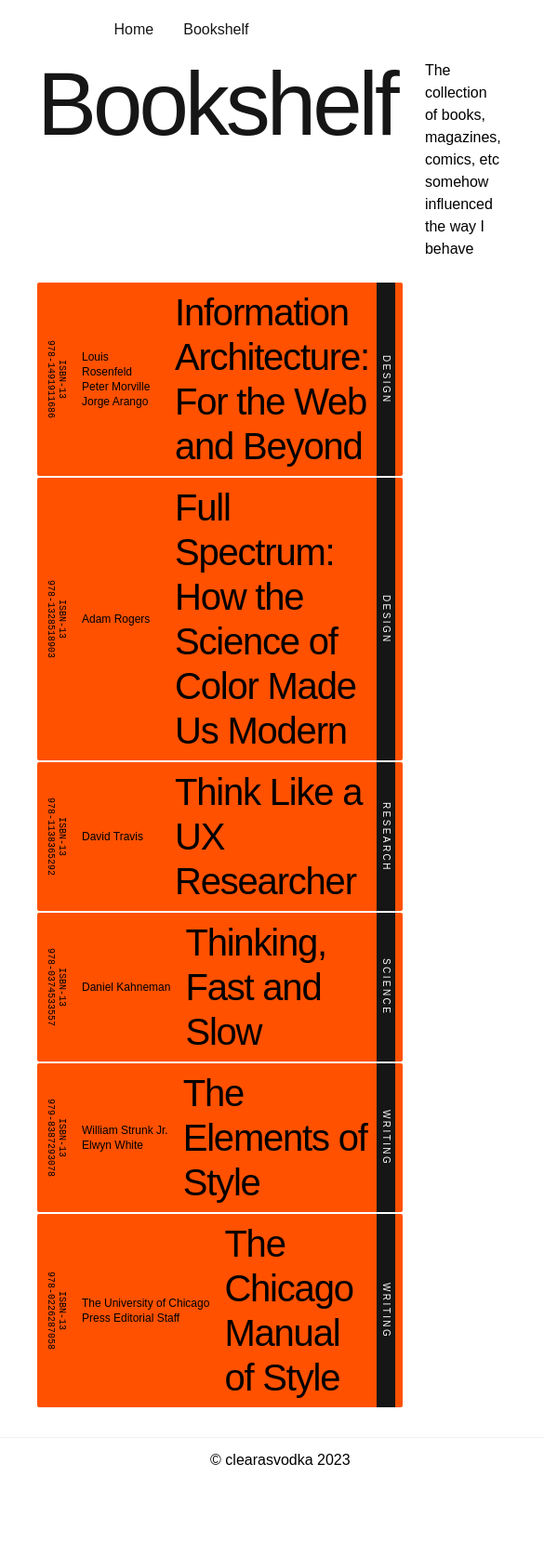
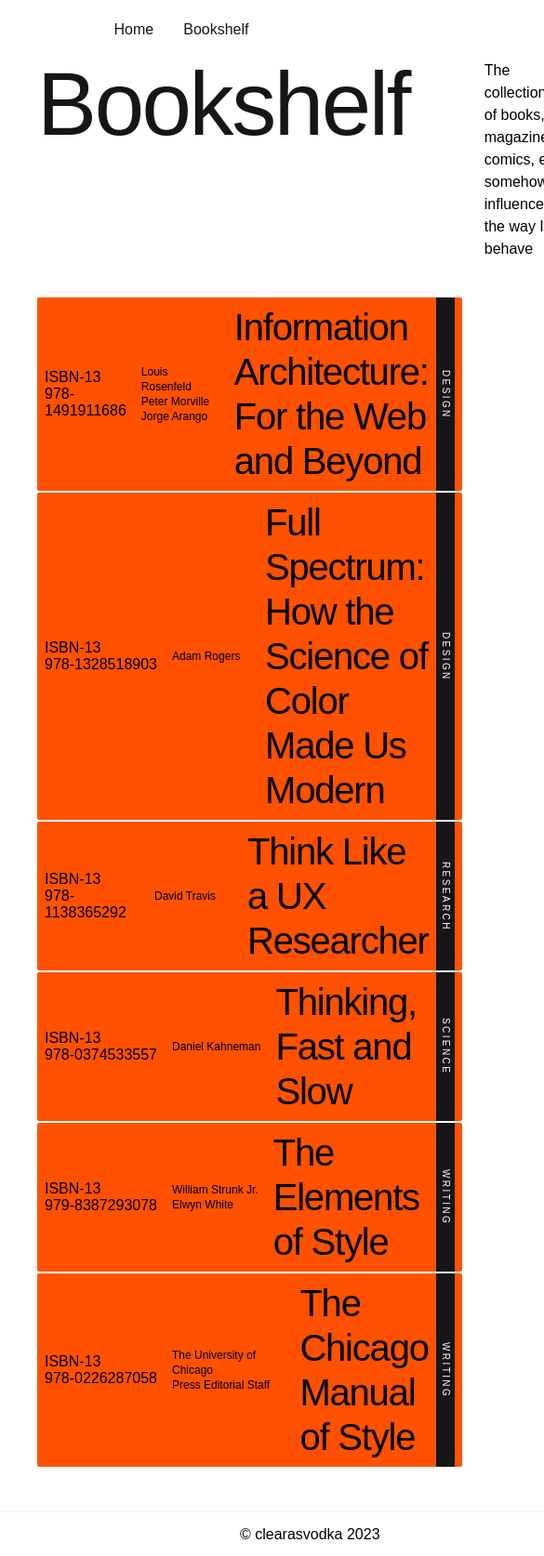
Before and after one commit to clearasvodka/clearasvodka.github.io, a Next.js app: page /bookshelf in a window 390 px wide. Shown: the top 1674 px of the page at 93% size, 585 px wide, since content can reach past the window. Before the commit the page ends 1594 px from the top, so only its background shows below. Built offline with nearby package versions, Linux system fonts and the light colour scheme; a web font is replaced by a local one.

Commit message:
Mobile layot support

```diff
--- a/src/app/globals.css
+++ b/src/app/globals.css
@@ -8,16 +8,8 @@
   box-sizing: border-box;
 }
 
-main {
-  display: grid;
-  padding: 0 20px;
-  grid-template-columns: auto repeat(12, 64px) auto;
-  grid-auto-rows: auto;
-  gap: 24px;
-}
-
 :root {
-  font-family: neue-haas-grotesk-text, sans-serif;
+  font-family: "neue-haas-grotesk-text", sans-serif;
   font-synthesis: none;
   text-rendering: optimizeLegibility;
   -webkit-font-smoothing: antialiased;
@@ -30,6 +22,15 @@
   display: grid;
   grid-template-rows: auto 1fr auto;
   background-color: var(--cav-color-background);
+}
+
+main {
+  display: grid;
+  padding: 0 20px;
+  grid-template-columns: auto repeat(12, 64px) auto;
+  grid-auto-rows: auto;
+  column-gap: 24px;
+  row-gap: 40px;
 }
 
 h1 {
@@ -68,38 +69,20 @@
   line-height: 24px;
 }
 
-.mono {
-  font-family: monospace;
-  font-size: 10px;
-  line-height: 12px;
-  font-weight: 500;
-  writing-mode: vertical-rl;
-  text-align: center;
-}
-
 li {
   list-style-type: none;
 }
 
-header {
-  width: 100%;
-  position: sticky;
-  top: 0;
-  backdrop-filter: saturate(1.8) blur(16px);
-  background-color: rgba(255, 255, 255, 0.32);
-}
-
-footer {
-  display: flex;
-  height: 48px;
-  border-top: 1px solid #f2f2f2;
-  align-items: center;
-  justify-content: center;
-  margin-top: 32px;
+@media only screen and (max-width: 1180px) {
 }
 
 @media only screen and (max-width: 480px) {
   main {
     grid-template-columns: repeat(2, 1fr);
   }
+  h1 {
+    font-family: "neue-haas-grotesk-text", sans-serif;
+    font-weight: 300;
+    letter-spacing: -2.4px;
+  }
 }
--- a/src/components/Navigation/Footer/Footer.tsx
+++ b/src/components/Navigation/Footer/Footer.tsx
@@ -1,3 +1,5 @@
+import "./footer.css";
+
 function Footer() {
   const currentYear = new Date().getFullYear();
 
--- a/src/components/Navigation/Footer/footer.css
+++ b/src/components/Navigation/Footer/footer.css
@@ -0,0 +1,8 @@
+footer {
+  display: flex;
+  height: 48px;
+  border-top: 1px solid #f2f2f2;
+  align-items: center;
+  justify-content: center;
+  margin-top: 48px;
+}
--- a/src/components/Navigation/GlobalNavigation/GlobalNavigation.css
+++ b/src/components/Navigation/GlobalNavigation/GlobalNavigation.css
@@ -1,5 +1,13 @@
+header {
+  width: 100vw;
+  position: sticky;
+  top: 0;
+  backdrop-filter: saturate(1.8) blur(16px);
+  background-color: rgba(255, 255, 255, 0.32);
+  z-index: 800;
+}
+
 .nav-container {
-  width: 100vw;
   display: flex;
   flex-wrap: wrap;
   gap: 32px;
--- a/src/components/Navigation/GlobalNavigation/GlobalNavigation.tsx
+++ b/src/components/Navigation/GlobalNavigation/GlobalNavigation.tsx
@@ -3,7 +3,6 @@
 
 export default function GlobalNavigation() {
   return (
-    <>
     <header>
       <nav>
         <ul className="nav-container">
@@ -20,6 +19,5 @@
         </ul>
       </nav>
     </header>
-    </>
   );
 }
```
Also changed, not shown: src/app/page.module.css (+10 -1 lines), src/components/HeroContainer/heroContainer.css (+9 -3 lines). Lines whose indentation alone changed are shown as unchanged.
